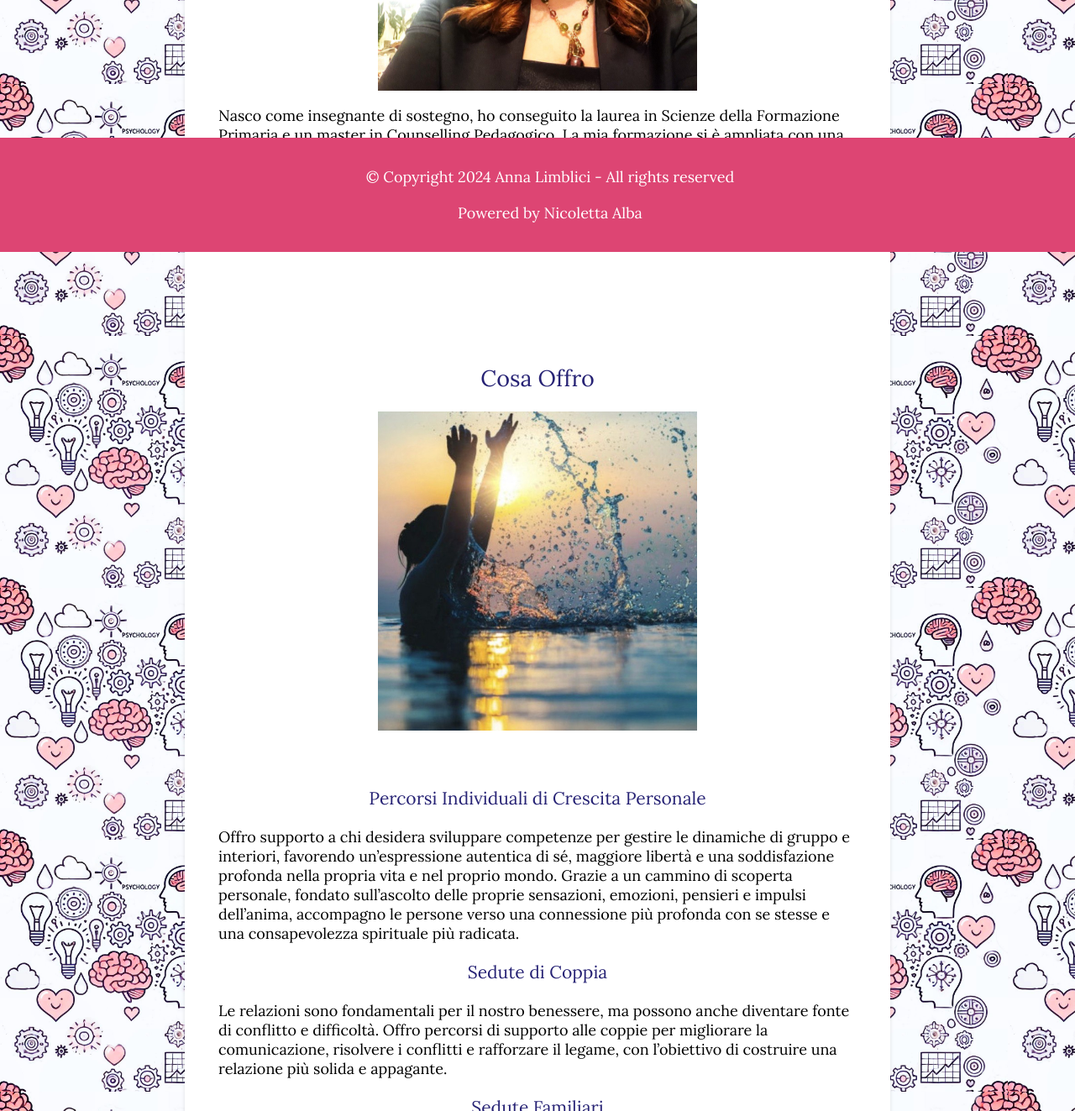
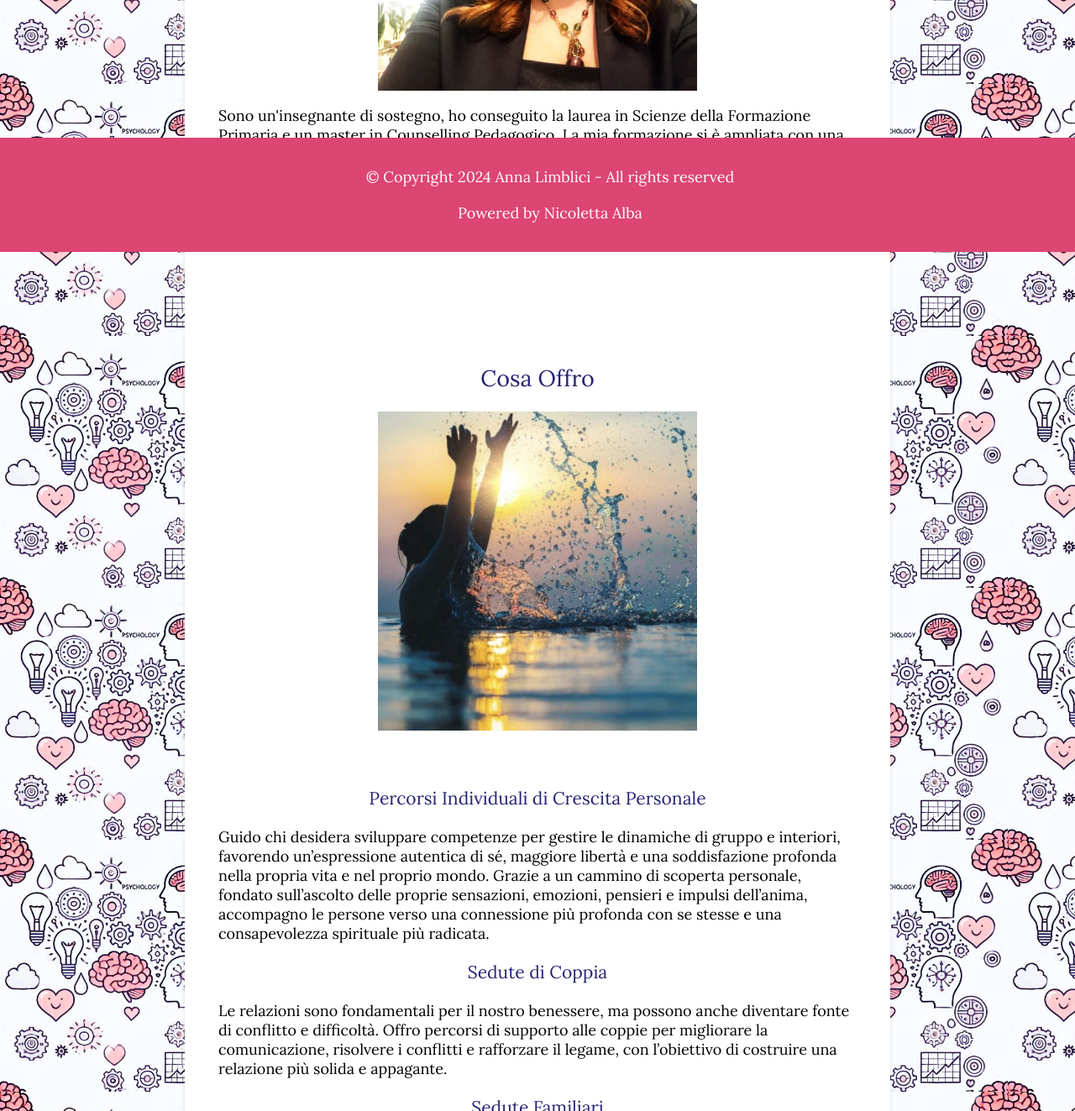
Before and after one commit to usualalteration/annalimblici, a plain HTML site: page index.html in a window 1280 px wide. Shown: the part 500-1823 px from the top of the page at 84% size. Drawn offline with Linux system fonts and the light colour scheme.

Commit message:
Update index.html

```diff
--- a/index.html
+++ b/index.html
@@ -32,8 +32,12 @@
                         <div class="container">
                             <img src="immagine1.jpg" alt="Immagine di Anna Limblici" class="img-first">
                             <div class="right-text">
-                                <p>Nasco come insegnante di sostegno, ho conseguito la laurea in Scienze della Formazione Primaria e un master in Counselling Pedagogico. La mia formazione si è ampliata con una laurea in Psicologia Clinica e un diploma triennale di Scuola di Counseling ad approccio gestaltico.
-                                    La mia missione è fornire supporto alle persone, aiutandole a trovare soluzioni efficaci alle sfide che incontrano, siano esse scolastiche, relazionali o personali. Lavoro con bambini, adolescenti e adulti, offrendo percorsi personalizzati mirati al miglioramento del benessere emotivo e delle capacità di autonomia.</p>
+                                <p>Sono un'insegnante di sostegno, ho conseguito la laurea in Scienze della Formazione Primaria e un master
+                                    in Counselling Pedagogico. La mia formazione si è ampliata con una laurea in Psicologia Clinica e un diploma
+                                    triennale di Scuola di Counseling ad approccio gestaltico.
+                                    La mia missione è fornire supporto alle persone, aiutandole a trovare soluzioni efficaci alle sfide che incontrano,
+                                    siano esse scolastiche, relazionali o personali. Lavoro con bambini, adolescenti e adulti,
+                                    creo percorsi personalizzati mirati al miglioramento del benessere emotivo e delle capacità di autonomia.</p>
                             </div>
                 </section>
 
@@ -50,11 +54,16 @@
                                 <br/>
 
                                 <h3>Percorsi Individuali di Crescita Personale</h3>
-                                <p>Offro supporto a chi desidera sviluppare competenze per gestire le dinamiche di gruppo e interiori, favorendo un’espressione autentica di sé, maggiore libertà e una soddisfazione profonda nella propria vita e nel proprio mondo. Grazie a un cammino di scoperta personale, fondato sull’ascolto delle proprie sensazioni, emozioni, pensieri e impulsi dell’anima, accompagno le persone verso una connessione più profonda con se stesse e una consapevolezza spirituale più radicata.
+                                <p>Guido chi desidera sviluppare competenze per gestire le dinamiche di gruppo e interiori,
+                                    favorendo un’espressione autentica di sé, maggiore libertà e una soddisfazione profonda nella propria vita
+                                    e nel proprio mondo. Grazie a un cammino di scoperta personale, fondato sull’ascolto delle proprie sensazioni,
+                                    emozioni, pensieri e impulsi dell’anima, accompagno le persone verso una connessione più profonda con se stesse e
+                                    una consapevolezza spirituale più radicata.
                                 </p>
 
                                 <h3>Sedute di Coppia</h3>
-                                <p>Le relazioni sono fondamentali per il nostro benessere, ma possono anche diventare fonte di conflitto e difficoltà. Offro percorsi di supporto alle coppie per migliorare la comunicazione, risolvere i conflitti e rafforzare il legame, con l’obiettivo di costruire una relazione più solida e appagante.
+                                <p>Le relazioni sono fondamentali per il nostro benessere, ma possono anche diventare fonte di conflitto e difficoltà.
+                                    Offro percorsi di supporto alle coppie per migliorare la comunicazione, risolvere i conflitti e rafforzare il legame, con l’obiettivo di costruire una relazione più solida e appagante.
                                 </p>
 
                                 <h3>Sedute Familiari</h3>
```
